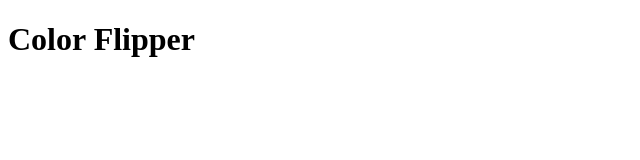
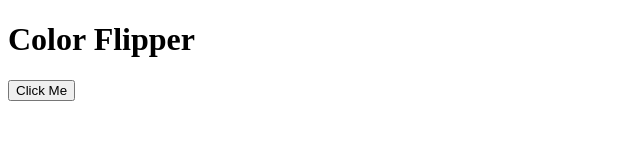
Before and after one commit to shaurya101/colorFlipper, a plain HTML site: page index.html in a window 1280 px wide. Shown: the whole page, without its empty margins (0-640 px from the left). Drawn offline with Linux system fonts and the light colour scheme.

Commit message:
Update index.html

```diff
--- a/index.html
+++ b/index.html
@@ -9,5 +9,6 @@
     </head>
     <body>
         <h1>Color Flipper</h1>
+        <button id="btn">Click Me</button>
     </body>
 </html>
```
